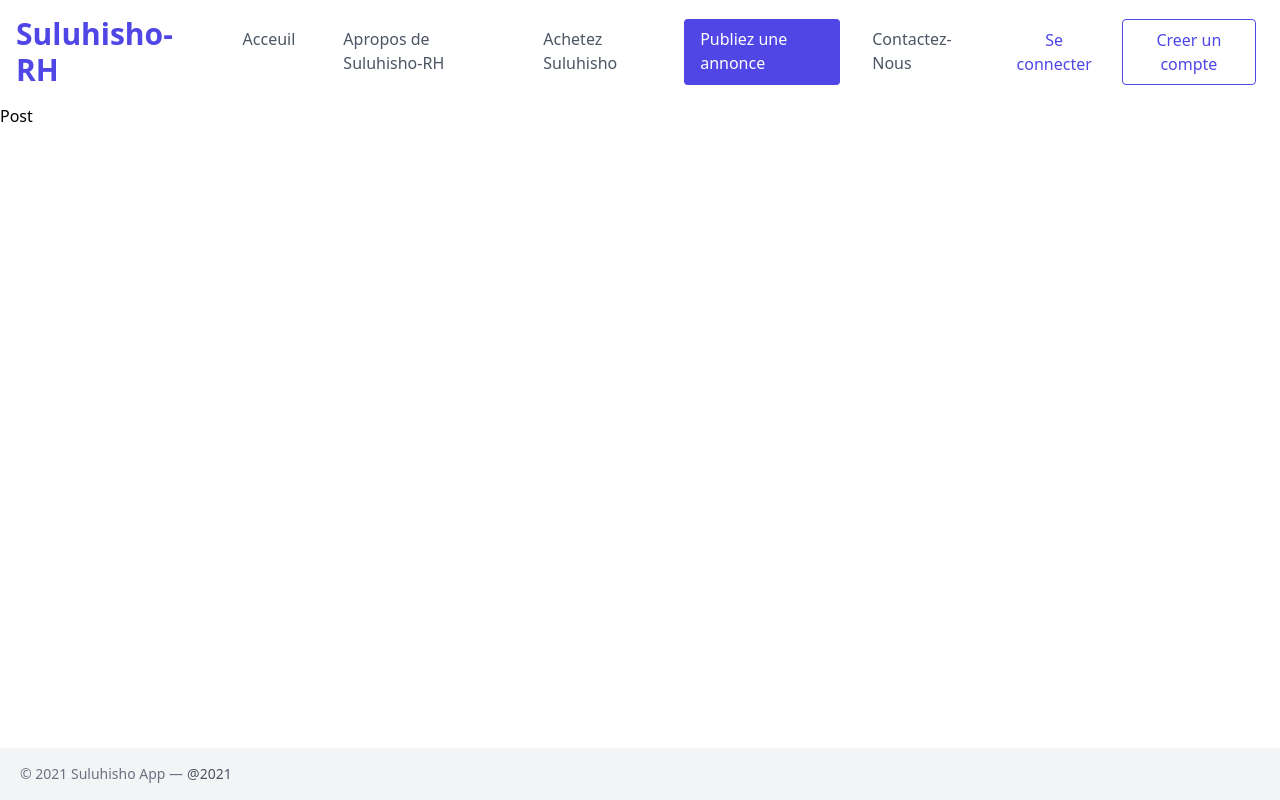
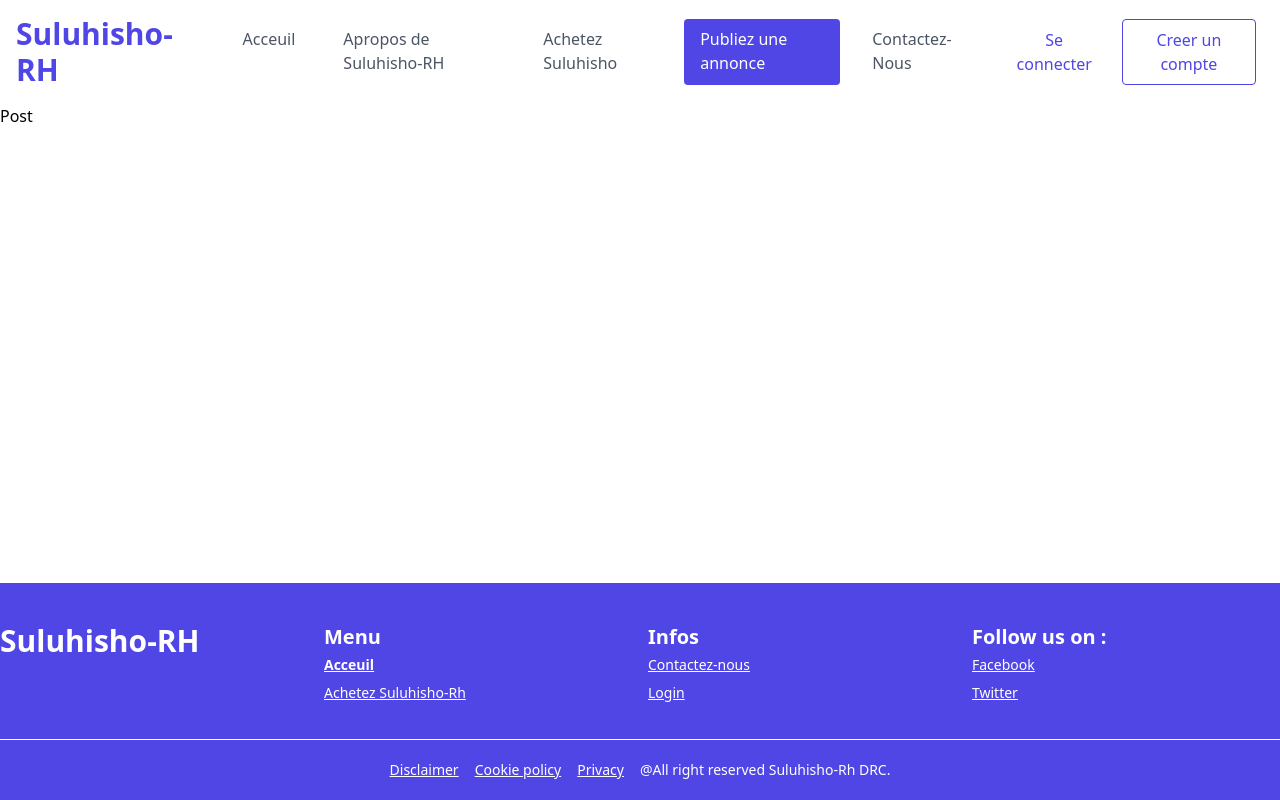
Before and after one commit to VBL-Limited/suluhisho, a React (Create React App) app in the folder client/: page /post in a window 1280 px wide. Built offline with nearby package versions, Linux system fonts and the light colour scheme.

Commit message:
Update footer component

```diff
--- a/client/src/components/Footer/index.tsx
+++ b/client/src/components/Footer/index.tsx
@@ -2,21 +2,127 @@ const Footer = () => {
   return (
     <>
       <footer className="fixed inset-x-0 bottom-0 text-gray-600">
-        <div className="bg-gray-100">
-          <div className="container flex flex-col flex-wrap px-5 py-4 mx-auto sm:flex-row">
-            <p className="text-sm text-center text-gray-500 sm:text-left">
-              © 2021 Suluhisho App —
-              <a
-                href="https://twitter.com/knyttneve"
-                rel="noopener noreferrer"
-                className="ml-1 text-gray-600"
-                target="_blank"
-              >
-                @2021
-              </a>
-            </p>
+        <nav id="footer" className="bg-indigo-600">
+          <div className="container pt-8 pb-4 mx-auto">
+            <div className="flex flex-wrap overflow-hidden sm:-mx-1 md:-mx-px lg:-mx-2 xl:-mx-2">
+              <div className="w-full pb-6 overflow-hidden sm:my-1 sm:px-1 sm:w-1/2 md:my-px md:px-px md:w-1/2 lg:my-2 lg:px-2 lg:w-1/4 xl:my-2 xl:px-2 xl:w-1/4">
+                <h1 className="text-3xl font-bold text-white">Suluhisho-RH</h1>
+              </div>
+
+              <div className="w-full pb-6 overflow-hidden sm:my-1 sm:px-1 sm:w-1/2 md:my-px md:px-px md:w-1/2 lg:my-2 lg:px-2 lg:w-1/4 xl:my-2 xl:px-2 xl:w-1/4">
+                <h4 className="text-xl font-bold text-white">Menu</h4>
+                <ul className="nav navbar-nav">
+                  <li id="navi-2" className="text-sm leading-7">
+                    <a
+                      className="font-semibold text-white underline text-md"
+                      href="/page-1"
+                    >
+                      Acceuil
+                    </a>
+                  </li>
+                  <li id="navi-1" className="text-sm leading-7">
+                    <a
+                      className="text-white underline text-small"
+                      href="/page-2"
+                    >
+                      Achetez Suluhisho-Rh
+                    </a>
+                  </li>
+                </ul>
+              </div>
+
+              <div className="w-full pb-6 overflow-hidden sm:my-1 sm:px-1 sm:w-1/2 md:my-px md:px-px md:w-1/2 lg:my-2 lg:px-2 lg:w-1/4 xl:my-2 xl:px-2 xl:w-1/4">
+                <h4 className="text-xl font-bold text-white">Infos</h4>
+                <ul className="">
+                  <li id="navi-2" className="text-sm leading-7">
+                    <a
+                      className="text-white underline text-small"
+                      href="/page-1"
+                    >
+                      Contactez-nous
+                    </a>
+                  </li>
+                  <li id="navi-1" className="text-sm leading-7">
+                    <a
+                      className="text-white underline text-small"
+                      href="/page-2"
+                    >
+                      Login
+                    </a>
+                  </li>
+                </ul>
+              </div>
+
+              <div className="w-full pb-6 overflow-hidden sm:my-1 sm:px-1 sm:w-1/2 md:my-px md:px-px md:w-1/2 lg:my-2 lg:px-2 lg:w-1/4 xl:my-2 xl:px-2 xl:w-1/4">
+                <h4 className="text-xl font-bold text-white">Follow us on :</h4>
+                <ul className="">
+                  <li id="navi-2" className="text-sm leading-7">
+                    <a
+                      className="text-white underline text-small"
+                      href="/page-1"
+                    >
+                      Facebook
+                    </a>
+                  </li>
+                  <li id="navi-1" className="text-sm leading-7">
+                    <a
+                      className="text-white underline text-small"
+                      href="/page-2"
+                    >
+                      Twitter
+                    </a>
+                  </li>
+                </ul>
+              </div>
+            </div>
+
+            <div
+              className="pt-4 md:flex md:items-center md:justify-center "
+              style={{ borderTop: '1px solid white' }}
+            >
+              <ul className="">
+                <li
+                  className="text-sm leading-7 md:mx-2 md:inline"
+                  id="footer-navi-2"
+                >
+                  <a
+                    className="text-white underline text-small"
+                    href="/disclaimer"
+                  >
+                    Disclaimer
+                  </a>
+                </li>
+                <li
+                  className="text-sm leading-7 md:mx-2 md:inline"
+                  id="footer-navi-2"
+                >
+                  <a className="text-white underline text-small" href="/cookie">
+                    Cookie policy
+                  </a>
+                </li>
+                <li
+                  className="text-sm leading-7 md:mx-2 md:inline"
+                  id="footer-navi-2"
+                >
+                  <a
+                    className="text-white underline text-small"
+                    href="/privacy"
+                  >
+                    Privacy
+                  </a>
+                </li>
+                <li
+                  className="text-sm leading-7 md:mx-2 md:inline"
+                  id="footer-navi-2"
+                >
+                  <a className="text-white text-small" href="/privacy">
+                    @All right reserved Suluhisho-Rh DRC.
+                  </a>
+                </li>
+              </ul>
+            </div>
           </div>
-        </div>
+        </nav>
       </footer>
     </>
   )
```
